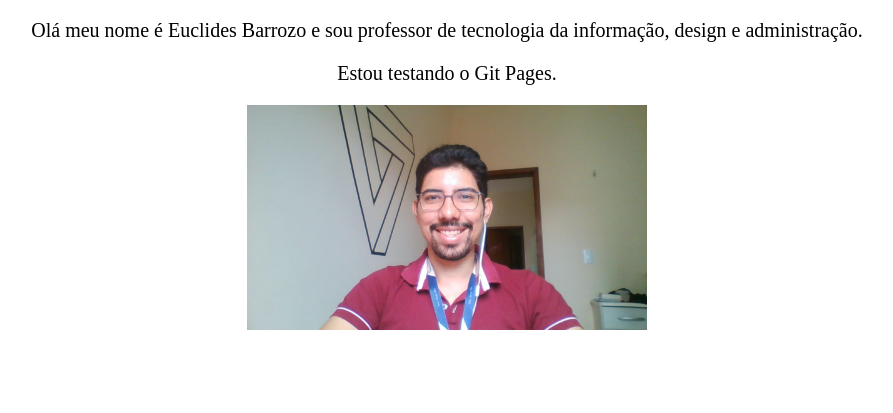
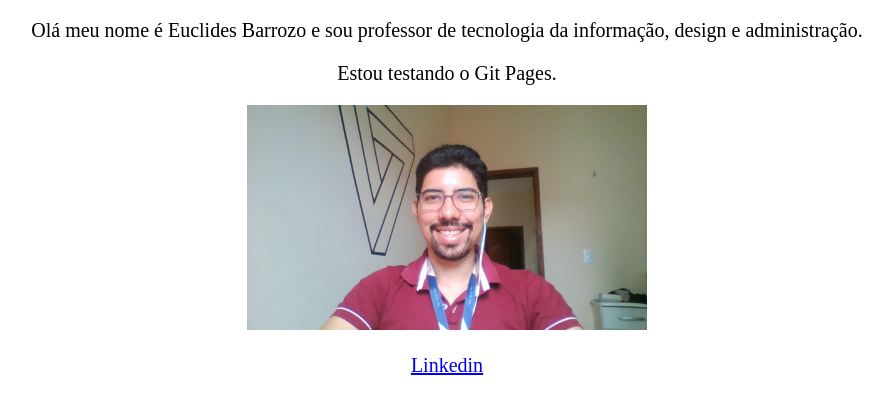
Before and after one commit to EuclidesBarrozo/EuclidesBarrozo.github.io, a plain HTML site: page index.html in a window 1280 px wide. Shown: the part 61-474 px from the top of the page, without its empty margins (193-1086 px from the left). Drawn offline with Linux system fonts and the light colour scheme.

Commit message:
Add contact by Linkedin

```diff
--- a/index.html
+++ b/index.html
@@ -24,5 +24,7 @@ p{
 	<img src="Euclides.jpg"></p>
 </center>
 
+<p ><a href="https://www.linkedin.com/in/euclides-barrozo-1a4bb849/">Linkedin</a></p>
+
 </body>
 </html>
```
